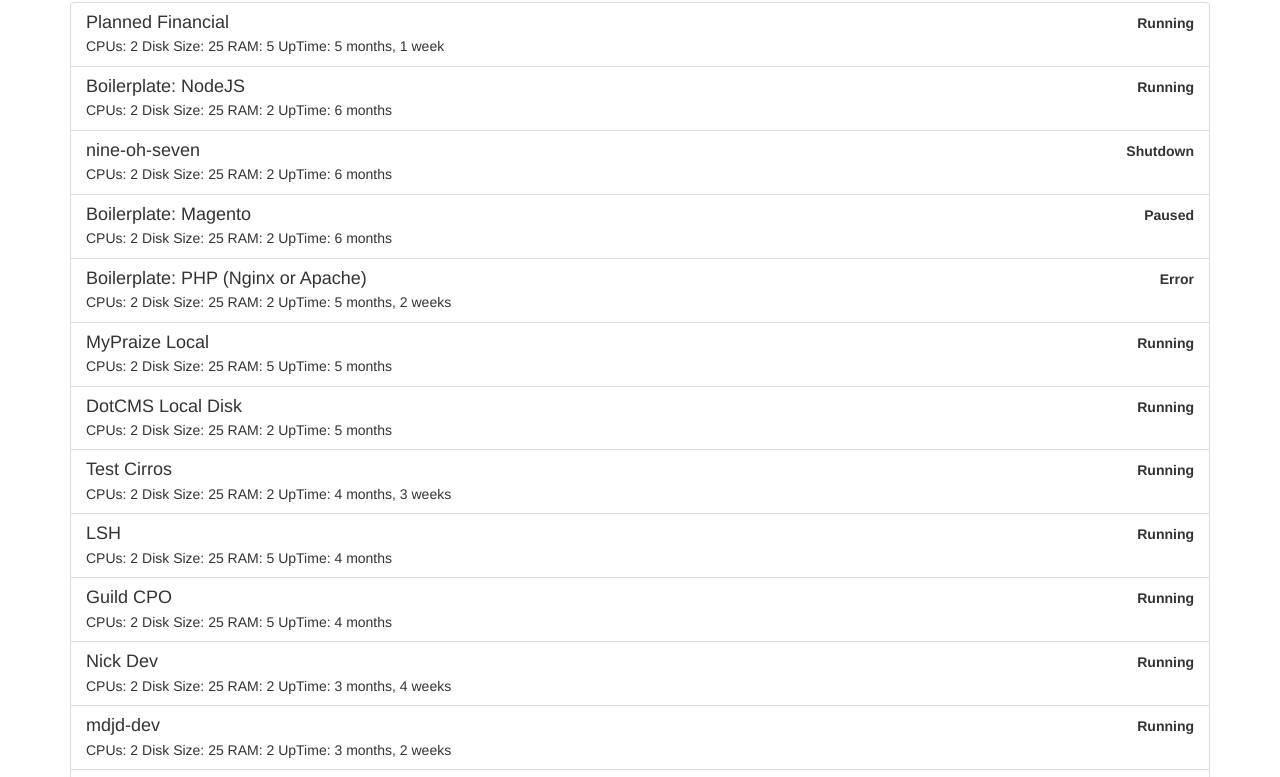
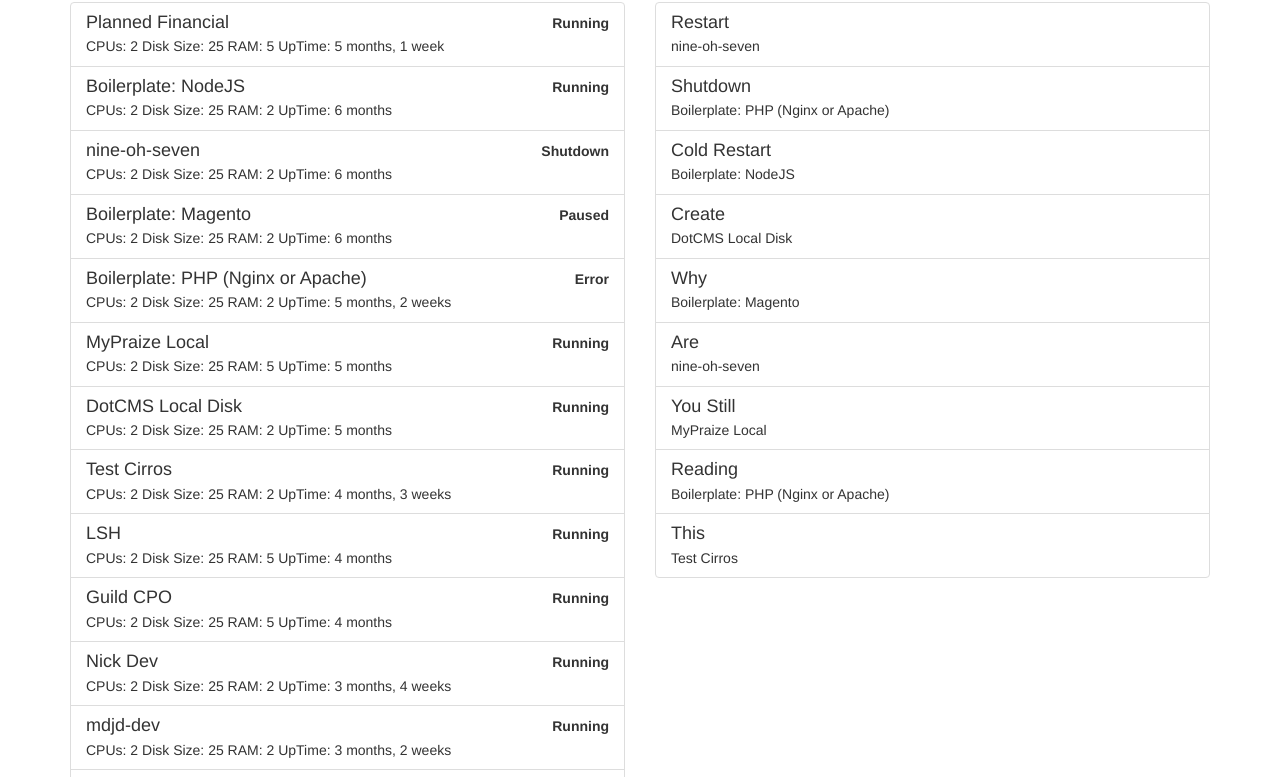
Before and after one commit to AddoSolutions/learn-angular-directives, a website: page index.html in a window 1280 px wide. Shown: the part 168-945 px from the top of the page. Drawn offline with nearby package versions, Linux system fonts and the light colour scheme.

Commit message:
Let's make an activity feed

```diff
--- a/index.html
+++ b/index.html
@@ -68,9 +68,22 @@
 
 <div class="container" ng-controller="DashboardCtrl">
 
-	<h1>Servers</h1>
-	<div class="list-group">
-		<server-item server="server" ng-repeat="server in config.servers"></server-item>
+	<div class="row">
+		<div class="col-sm-6">
+			<h1>Servers</h1>
+			<div class="list-group">
+				<server-item server="server" ng-repeat="server in config.servers"></server-item>
+			</div>
+		</div>
+		<div class="col-sm-6">
+			<h1>Activity</h1>
+
+			<div class="list-group">
+				<activity-item activity="activity" ng-repeat="activity in config.activity"></activity-item>
+			</div>
+
+
+		</div>
 	</div>
 
 
--- a/js/app.js
+++ b/js/app.js
@@ -197,6 +197,10 @@
 	}])
 
 
+
+
+
+
 	.directive('serverItem', function () {
 		return {
 
@@ -237,7 +241,67 @@
 			}]
 
 		};
-	});
+	})
+
+
+
+
+
+
+
+
+
+
+
+
+
+
+
+
+
+
+
+
+
+
+
+
+	.directive('activityItem', function () {
+		return {
+
+			restrict: 'E', // Any/All of A, E, C, or M for attribute, element, class, or comment respectively
+
+			scope: {
+				activity: '='
+			},
+
+			template: `
+
+				<div>
+					<h4 class="list-group-item-heading" ng-bind="activity.type"></h4>
+					<p class="list-group-item-text">
+						<span ng-bind="activity.server.name"></span>
+					</p>
+
+				</div>
+
+			`,
+
+
+			link: function (scope, element, attrs) {
+				element.addClass("list-group-item")
+			},
+
+			controller: ['$scope', function ($scope) {
+
+				$scope.getState = function () {
+					return config.states[$scope.server.state];
+				}
+
+			}]
+
+		};
+	})
 
 
 ;
```
